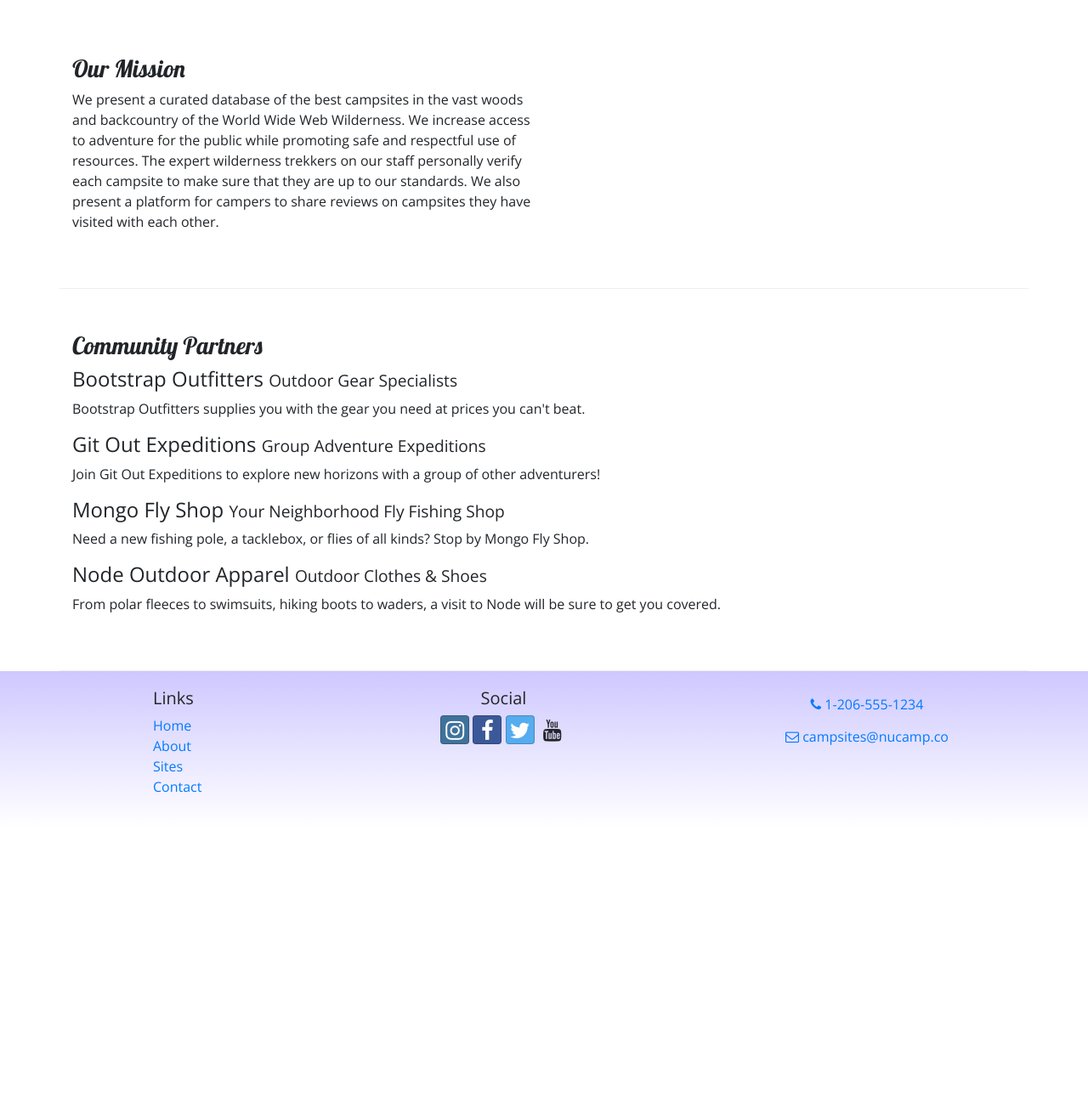
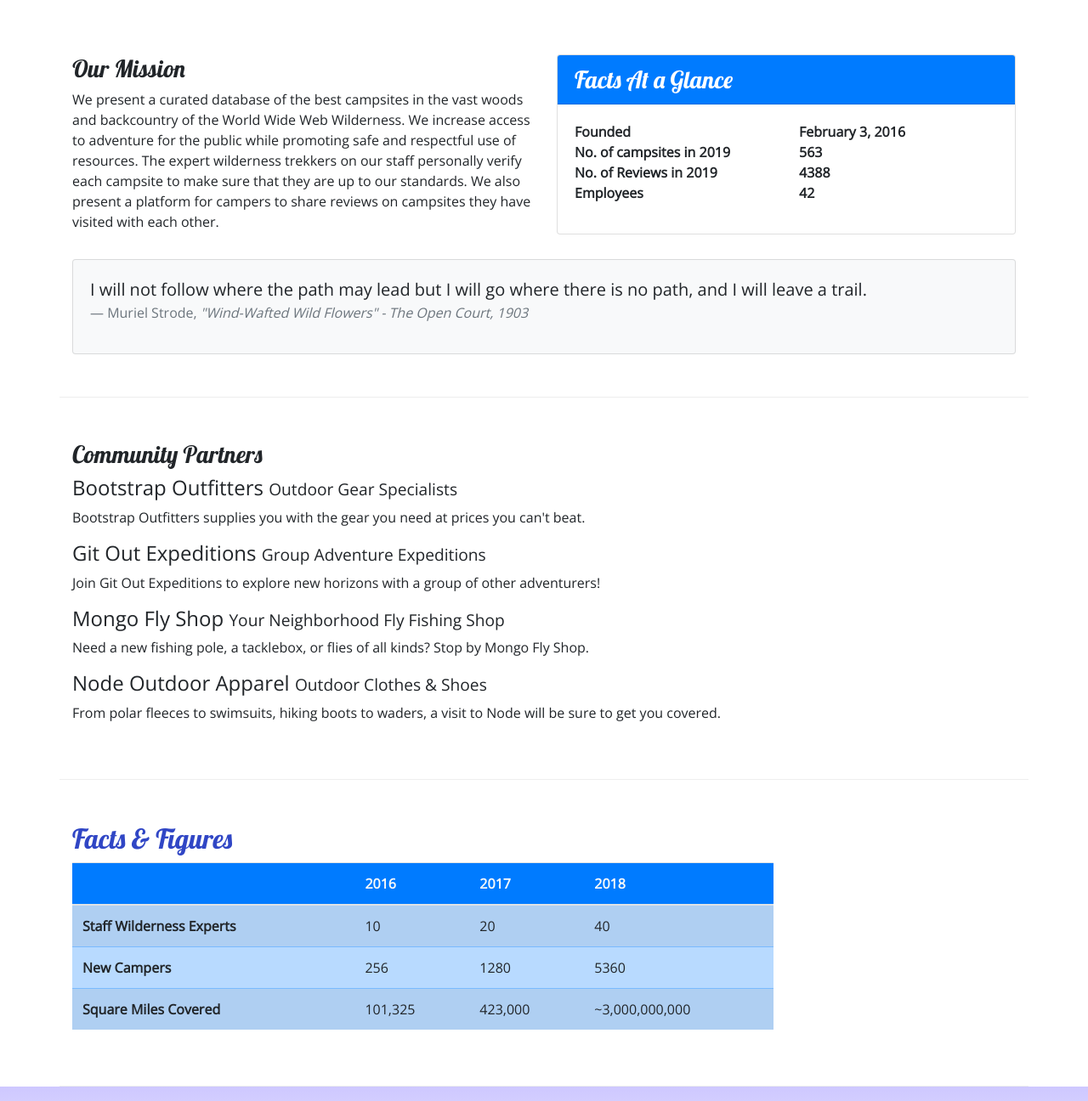
Before and after one commit to RyanBirtch/BootCampStrap, a website: page aboutus.html in a window 1280 px wide. Shown: the part 340-1636 px from the top of the page at 85% size. Before the commit the page ends 1314 px from the top, so only its background shows below. Drawn offline with nearby package versions, Linux system fonts and the light colour scheme.

Commit message:
Completed tables and cards

```diff
--- a/aboutus.html
+++ b/aboutus.html
@@ -53,12 +53,41 @@
                <h2>About Us</h2>
                <hr />
             </div>
-        </div>
+            </div>
 
         <div class="row row-content">
             <div class="col-sm-6">
                 <h3>Our Mission</h3>
                 <p>We present a curated database of the best campsites in the vast woods and backcountry of the World Wide Web Wilderness. We increase access to adventure for the public while promoting safe and respectful use of resources. The expert wilderness trekkers on our staff personally verify each campsite to make sure that they are up to our standards. We also present a platform for campers to share reviews on campsites they have visited with each other.</p>
+            </div>
+            <div class="col-sm-6">
+                <div class="card">
+                    <h3 class="card-header bg-primary text-white">Facts At a Glance</h3>
+                    <div class="card-body">
+                        <dl class="row">
+                            <dt class="col-6">Founded</dt>
+                            <dt class="col-6">February 3, 2016</dt>
+                            <dt class="col-6">No. of campsites in 2019</dt>
+                            <dt class="col-6">563</dt>
+                            <dt class="col-6">No. of Reviews in 2019</dt>
+                            <dt class="col-6">4388</dt>
+                            <dt class="col-6">Employees</dt>
+                            <dt class="col-6">42</dt>
+                        </dl>
+                    </div>
+                </div>
+            </div>
+            <div class="col">
+                <div class="card bg-light mt-3">
+                    <blockquote class="blockquote card-body">
+                        <p class="mb-0">
+                            I will not follow where the path may lead but I will go where there is no path, and I will leave a trail.
+                        </p>
+                        <footer class="blockquote-footer">Muriel Strode,
+                            <cite title="Source Title">"Wind-Wafted Wild Flowers" - The Open Court, 1903</cite>
+                        </footer>
+                    </blockquote>
+                </div>
             </div>
         </div>
 
@@ -75,9 +104,47 @@
                 <p class="d-none d-sm-block">From polar fleeces to swimsuits, hiking boots to waders, a visit to Node will be sure to get you covered.</p>
             </div>
         </div>
+
+        <div class="row row-content">
+            <div class="col-sm-9">
+                <h2>Facts &amp; Figures</h2>
+                <div class="table-responsive">
+                    <table class="table table-striped">
+                        <thead>
+                            <tr class="bg-primary text-light">
+                                <th></th>
+                                <th>2016</th>
+                                <th>2017</th>
+                                <th>2018</th>
+                            </tr>
+                        </thead>
+                        <tbody class="table-primary">
+                            <tr>
+                                <th>Staff Wilderness Experts</th>
+                                <td>10</td>
+                                <td>20</td>
+                                <td>40</td>
+                            </tr>
+                            <tr>
+                                <th>New Campers</th>
+                                <td>256</td>
+                                <td>1280</td>
+                                <td>5360</td>
+                            </tr>
+                            <tr>
+                                <th>Square Miles Covered</th>
+                                <td>101,325</td>
+                                <td>423,000</td>
+                                <td>~3,000,000,000</td>
+                            </tr>
+                        </tbody>
+                    </table>
+                </div>
+            </div>
+        </div>
     </div>
 
-    <footer>
+    <footer class="site-footer">
         <div class="container">
             <div class="row">
                 <div class="col-4 col-sm-2 offset-1">
--- a/css/styles.css
+++ b/css/styles.css
@@ -14,7 +14,7 @@ header h2{
     color: #cec8ff;
 }
 
-footer {
+.site-footer {
     background-image: linear-gradient(#CEC8FF, white);
     padding: 20px 0;
 }
```
Also changed, not shown: contactus.html (+1 -1 lines), index.html (+1 -1 lines).
